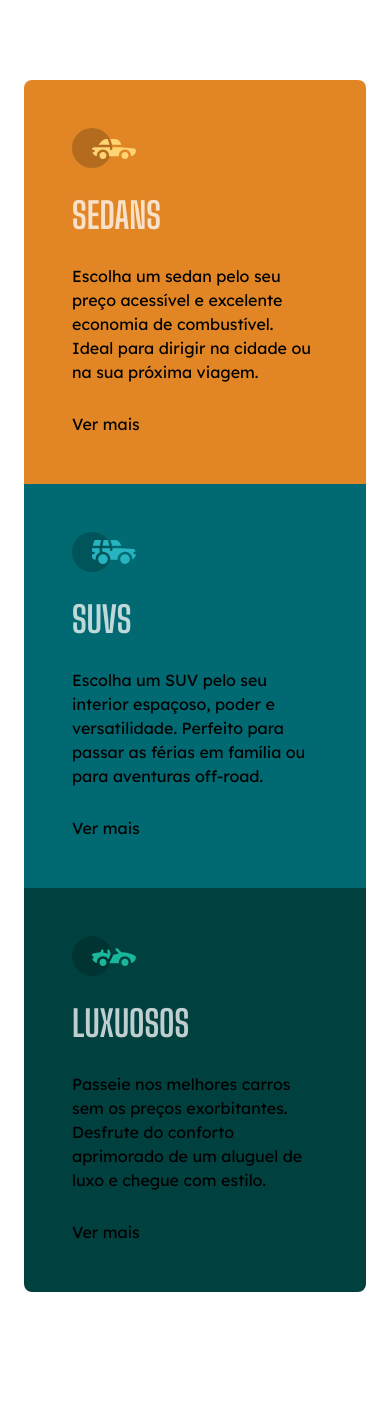
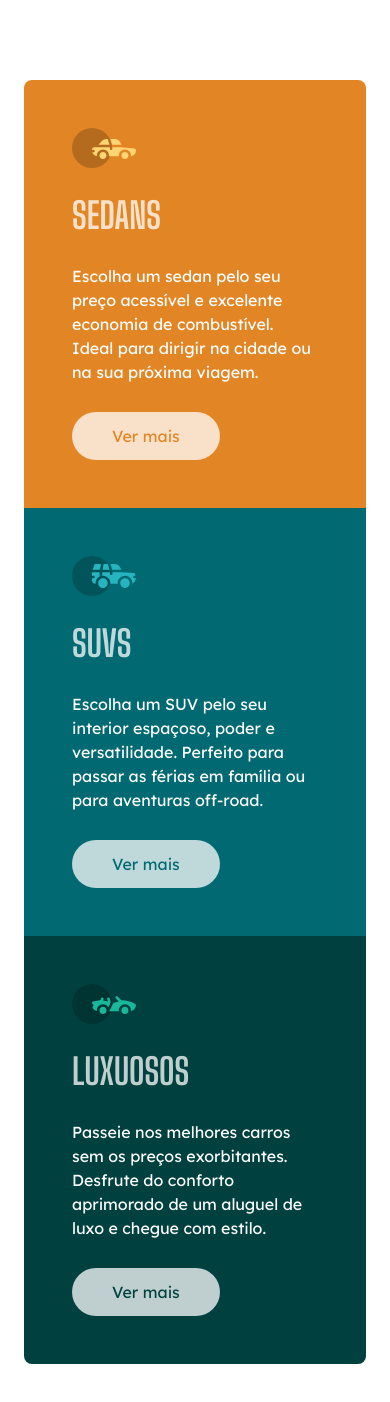
Before and after one commit to Hiiski/Carros, a React (Vite) app: page / in a window 390 px wide. Shown: the top 1402 px of the page. Before the commit the page ends 1372 px from the top, so only its background shows below. Built offline with nearby package versions, Linux system fonts and the light colour scheme.

Commit message:
Sétimo commit do App - Versão mobile finalizada

```diff
--- a/src/App.jsx
+++ b/src/App.jsx
@@ -11,22 +11,22 @@
         <div className="bg-orange p-12 rounded-t-lg">
           <img src={iconSedans} alt="Icone dos carros Sedan" className="mb-7"/>
           <h2 className="font-shoulders mb-7 uppercase text-4xl font-bold text-offwhite">Sedans</h2>
-          <p className="font-lexend mb-7">Escolha um sedan pelo seu preço acessível e excelente economia de combustível. Ideal para dirigir na cidade ou na sua próxima viagem.</p>
-          <a className="font-lexend" href="https://www.webmotors.com.br/sedans" target="_blank">Ver mais</a>
+          <p className="font-lexend mb-7 text-white">Escolha um sedan pelo seu preço acessível e excelente economia de combustível. Ideal para dirigir na cidade ou na sua próxima viagem.</p>
+          <a className="font-lexend bg-offwhite block px-10 py-3 w-fit rounded-3xl text-orange" href="https://www.webmotors.com.br/sedans" target="_blank">Ver mais</a>
         </div>
 
         <div className="bg-green p-12">
           <img src={iconSuvs} alt="Icone dos carros SUV" className="mb-7"/>
           <h2 className="font-shoulders mb-7 uppercase text-4xl font-bold text-offwhite">SUVs</h2>
-          <p className="font-lexend mb-7">Escolha um SUV pelo seu interior espaçoso, poder e versatilidade. Perfeito para passar as férias em família ou para aventuras off-road.</p>
-          <a className="font-lexend" href="https://www.webmotors.com.br/suvs" target="_blank">Ver mais</a>
+          <p className="font-lexend mb-7 text-white">Escolha um SUV pelo seu interior espaçoso, poder e versatilidade. Perfeito para passar as férias em família ou para aventuras off-road.</p>
+          <a className="font-lexend bg-offwhite block px-10 py-3 w-fit rounded-3xl text-green" href="https://www.webmotors.com.br/suvs" target="_blank">Ver mais</a>
         </div>
 
         <div className="bg-dark-green p-12 rounded-b-lg">
           <img src={iconLuxury} alt="Icone dos carros de luxo" className="mb-7"/>
           <h2 className="font-shoulders mb-7 uppercase text-4xl font-bold text-offwhite">Luxuosos</h2>
-          <p className="font-lexend mb-7">Passeie nos melhores carros sem os preços exorbitantes. Desfrute do conforto aprimorado de um aluguel de luxo e chegue com estilo.</p>
-          <a className="font-lexend" href="https://www.webmotors.com.br/carros-de-luxo" target="_blank">Ver mais</a>
+          <p className="font-lexend mb-7 text-white">Passeie nos melhores carros sem os preços exorbitantes. Desfrute do conforto aprimorado de um aluguel de luxo e chegue com estilo.</p>
+          <a className="font-lexend bg-offwhite block px-10 py-3 w-fit rounded-3xl text-dark-green" href="https://www.webmotors.com.br/carros-de-luxo" target="_blank">Ver mais</a>
         </div>
 
       </section>
```
